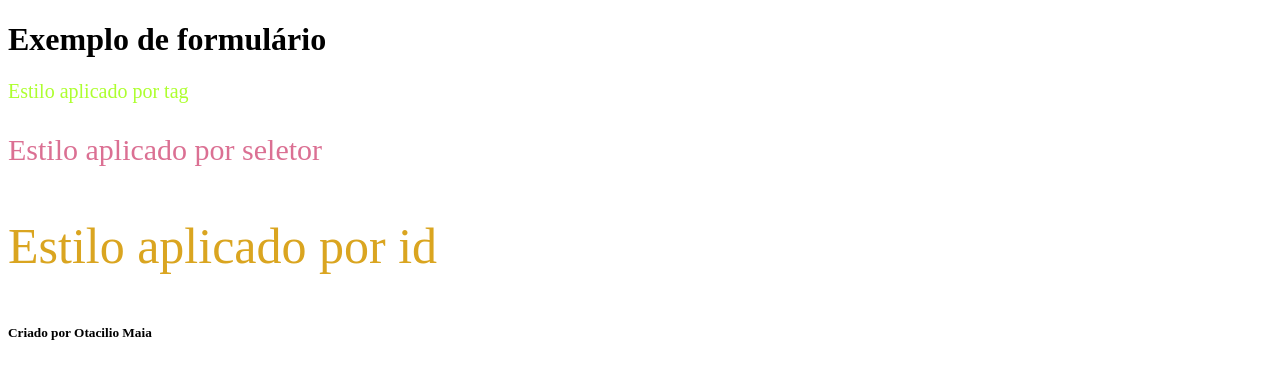
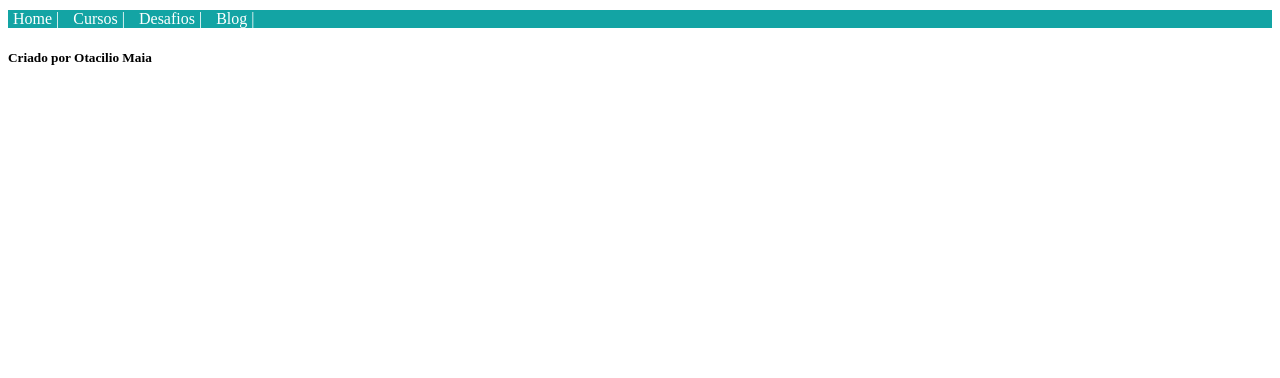
Before and after one commit to OtacilioN/html-e-css-platzi, a plain HTML site: page index.html in a window 1280 px wide. Drawn offline with Linux system fonts and the light colour scheme.

Commit message:
[Aula 18] Pseudo classes e pseudo elementos

```diff
--- a/index.html
+++ b/index.html
@@ -12,19 +12,15 @@
 
     <body>
         <header>
-            <h1>Exemplo de formulário</h1>
+            <nav class="main-nav">
+                <li class="main-nav__item"><a>Home</a></li>
+                <li class="main-nav__item"><a>Cursos</a></li>
+                <li class="main-nav__item"><a>Desafios</a></li>
+                <li class="main-nav__item"><a>Blog</a></li>
+            </nav>
         </header>
         <main>
             <section>
-                <p>
-                    Estilo aplicado por tag
-                </p>
-                <p class="por-seletor">
-                    Estilo aplicado por seletor
-                </p>
-                <p id="por-id">
-                    Estilo aplicado por id
-                </p>
             </section>
         </main>
         <footer>
--- a/style.css
+++ b/style.css
@@ -1,14 +1,25 @@
-p{
-    color: greenyellow;
-    font-size: 20px;
+.main-nav{
+    margin-top: 10px;
+    list-style: none;
+    padding-left: 0px;
+    background-color: #13a4a4;
 }
 
-.por-seletor{
-    color: palevioletred;
-    font-size: 30px;
+.main-nav__item{
+    display: inline-block;
+
 }
 
-#por-id{
-    color: goldenrod;
-    font-size: 50px;
+.main-nav__item a{
+    color: white;
+    padding: 5px;
+    text-decoration: none;
 }
+
+.main-nav__item a:hover{
+    color: blue;
+}
+
+.main-nav__item a::after {
+    content: " |";
+}
```
